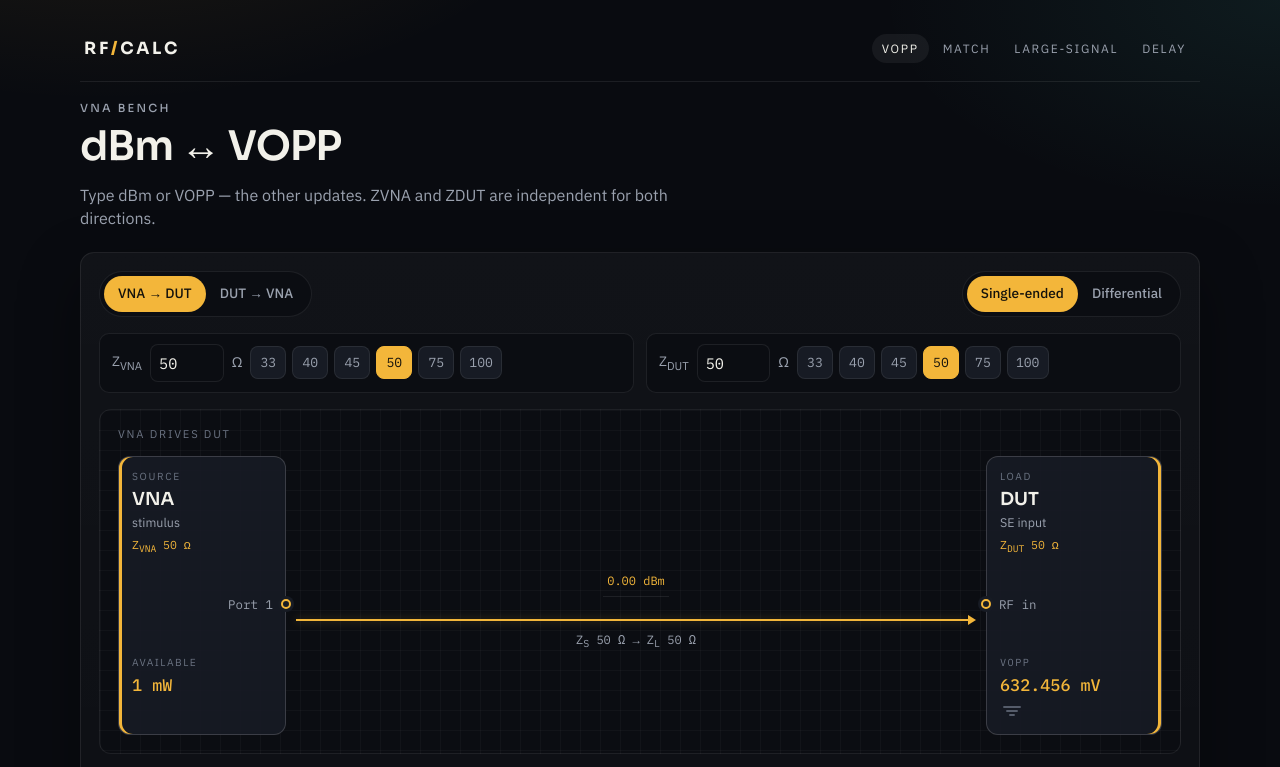
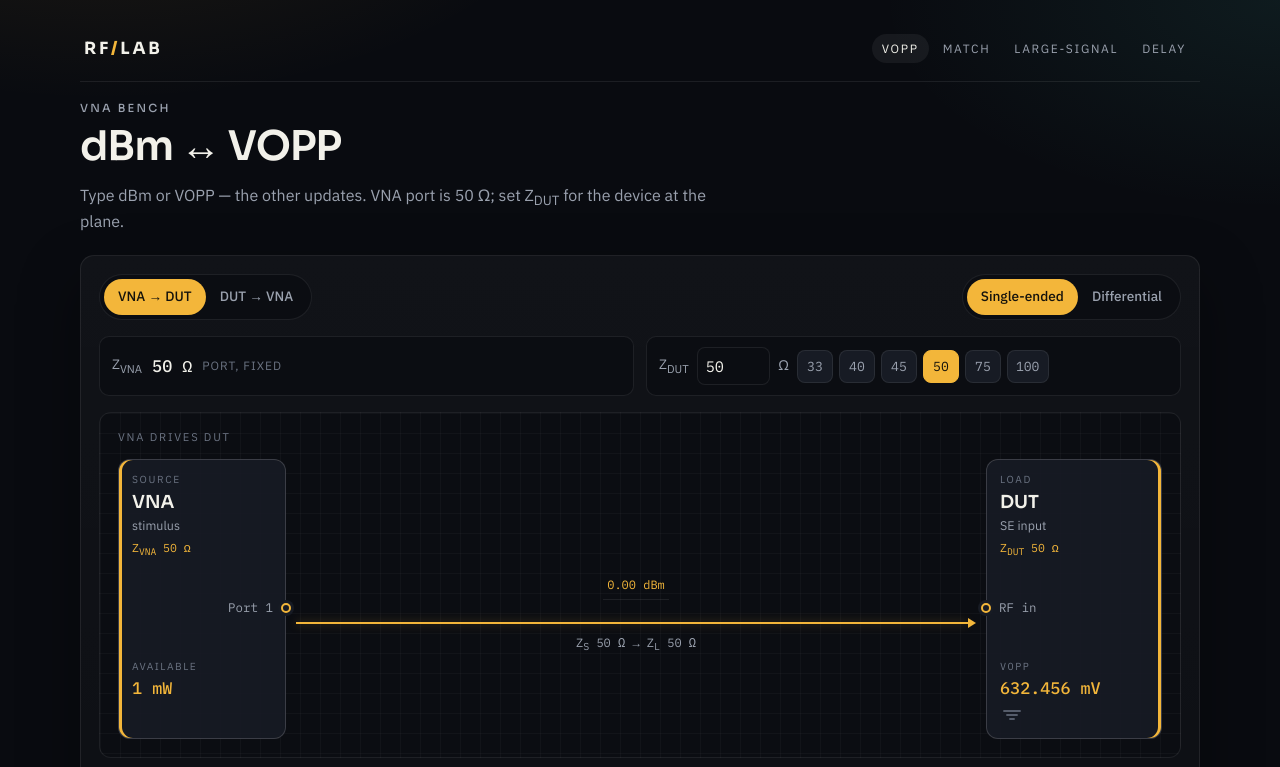
Before and after one commit to reedos/rf_lab_reference, a website: page index.html in a window 1280 px wide. Shown: the top 767 px of the page. Drawn offline with Linux system fonts and the light colour scheme.

Commit message:
Fix VNA port at 50 ohms and rebrand as rf_lab.

```diff
--- a/css/app.css
+++ b/css/app.css
@@ -240,6 +240,28 @@ h1 {
   border: 1px solid var(--line);
   border-radius: 10px;
   padding: 10px 12px;
+}
+
+.z-fixed {
+  gap: 10px;
+}
+
+.z-fixed-label {
+  color: var(--muted);
+  font-size: 0.85rem;
+}
+
+.z-fixed strong {
+  font-family: var(--font-mono);
+  font-size: 1.05rem;
+  font-weight: 500;
+}
+
+.z-fixed-note {
+  color: var(--dim);
+  font-size: 0.75rem;
+  letter-spacing: 0.08em;
+  text-transform: uppercase;
 }
 
 .node-z {
--- a/index.html
+++ b/index.html
@@ -5,7 +5,7 @@
   <meta name="viewport" content="width=device-width, initial-scale=1, viewport-fit=cover">
   <meta name="theme-color" content="#090b10">
   <meta name="description" content="RF bench calculator: convert VNA source power in dBm to VOPP (peak-to-peak voltage) for single-ended and differential drive.">
-  <title>VOPP · RF Calc</title>
+  <title>VOPP · rf_lab</title>
   <link rel="icon" href="favicon.svg" type="image/svg+xml">
   <link rel="manifest" href="site.webmanifest">
   <link rel="preconnect" href="https://fonts.googleapis.com">
@@ -19,7 +19,7 @@
 
   <div class="shell">
     <header class="top">
-      <a class="wordmark" href="./">RF<span>/</span>CALC</a>
+      <a class="wordmark" href="./">RF<span>/</span>LAB</a>
       <nav aria-label="Calculators">
         <a class="is-active" href="./">VOPP</a>
         <a href="match.html">Match</a>
@@ -31,7 +31,7 @@
     <section class="lede">
       <p class="kicker">VNA bench</p>
       <h1>dBm ↔ VOPP</h1>
-      <p>Type dBm or VOPP — the other updates. ZVNA and ZDUT are independent for both directions.</p>
+      <p>Type dBm or VOPP — the other updates. VNA port is 50 Ω; set Z<sub>DUT</sub> for the device at the plane.</p>
     </section>
 
     <section class="board" id="calc">
@@ -47,20 +47,10 @@
       </div>
 
       <div class="z-pair">
-        <div class="z-block">
-          <label class="z-field">
-            <span>Z<sub>VNA</sub></span>
-            <input id="zvna" type="text" inputmode="decimal" autocomplete="off" spellcheck="false" value="50" aria-label="VNA port impedance">
-            <span>Ω</span>
-          </label>
-          <div class="chips" data-target="zvna" role="group" aria-label="VNA impedance presets">
-            <button type="button" class="chip" data-z="33">33</button>
-            <button type="button" class="chip" data-z="40">40</button>
-            <button type="button" class="chip" data-z="45">45</button>
-            <button type="button" class="chip is-active" data-z="50">50</button>
-            <button type="button" class="chip" data-z="75">75</button>
-            <button type="button" class="chip" data-z="100">100</button>
-          </div>
+        <div class="z-block z-fixed">
+          <span class="z-fixed-label">Z<sub>VNA</sub></span>
+          <strong>50 Ω</strong>
+          <span class="z-fixed-note">port, fixed</span>
         </div>
         <div class="z-block">
           <label class="z-field">
@@ -241,7 +231,7 @@
       <section class="panel">
         <h2>Assumptions</h2>
         <ul>
-          <li><strong>Z<sub>VNA</sub></strong> is the analyzer port impedance. <strong>Z<sub>DUT</sub></strong> is the DUT impedance at that plane (per side if differential).</li>
+          <li><strong>Z<sub>VNA</sub></strong> is fixed at 50 Ω (analyzer port). <strong>Z<sub>DUT</sub></strong> is the DUT impedance at that plane (per side if differential).</li>
           <li><strong>VNA → DUT:</strong> dBm is <em>available</em> source power. VOPP is the loaded voltage at the DUT. Type VOPP to get the VNA source setting.</li>
           <li><strong>DUT → VNA:</strong> dBm is <em>delivered</em> receiver power. VOPP is the voltage at the VNA port (same node as the DUT output if connected directly). Type VOPP to get the receiver reading.</li>
           <li>Real impedances. V<sub>load</sub> = 2√(P<sub>avs</sub> Z<sub>S</sub>) · Z<sub>L</sub> / (Z<sub>S</sub> + Z<sub>L</sub>).</li>
@@ -285,6 +275,6 @@
 
   <div class="toast" id="toast" role="status"></div>
   <script src="js/rf.js?v=3"></script>
-  <script src="js/app.js?v=4"></script>
+  <script src="js/app.js?v=5"></script>
 </body>
 </html>
--- a/js/app.js
+++ b/js/app.js
@@ -14,7 +14,6 @@
     voppLabel: document.getElementById("vopp-label"),
     fieldVopp: document.getElementById("field-vopp"),
     voppUnit: document.getElementById("vopp-unit"),
-    zvna: document.getElementById("zvna"),
     zdut: document.getElementById("zdut"),
     metrics: document.getElementById("metrics"),
     refBody: document.getElementById("ref-body"),
@@ -146,13 +145,9 @@
     if (drive === "diff" || drive === "se") state.drive = drive;
     const path = q.get("dir");
     if (path === "rx" || path === "src") state.path = path;
-    const zp = RF.parseNumber(q.get("zp"));
+    state.zvna = 50;
     const zd = RF.parseNumber(q.get("zd"));
-    const z = RF.parseNumber(q.get("z"));
-    if (zp > 0) state.zvna = zp;
-    else if (z > 0) state.zvna = z;
     if (zd > 0) state.zdut = zd;
-    else if (z > 0) state.zdut = z;
     const unit = q.get("u");
     if (unit === "V" || unit === "mV") state.unit = unit;
     const src = q.get("from");
@@ -171,7 +166,6 @@
     const q = new URLSearchParams();
     q.set("m", state.drive);
     q.set("dir", state.path);
-    q.set("zp", String(state.zvna));
     q.set("zd", String(state.zdut));
     q.set("from", state.source);
     q.set("u", state.unit);
@@ -194,9 +188,9 @@
   }
 
   function compute() {
-    state.zvna = readZ(els.zvna);
+    state.zvna = 50;
     state.zdut = readZ(els.zdut);
-    if (!(state.zvna > 0) || !(state.zdut > 0)) {
+    if (!(state.zdut > 0)) {
       state.result = null;
       render(false);
       return;
@@ -278,19 +272,12 @@
     if (els.voppHint) els.voppHint.textContent = copy.voppHint;
 
     els.voppUnit.value = state.unit;
-    if (document.activeElement !== els.zvna && Number.isFinite(state.zvna)) {
-      els.zvna.value = String(state.zvna);
-    }
     if (document.activeElement !== els.zdut && Number.isFinite(state.zdut)) {
       els.zdut.value = String(state.zdut);
     }
 
-    document.querySelectorAll(".chips").forEach(function (group) {
-      const target = group.getAttribute("data-target");
-      const value = target === "zdut" ? state.zdut : state.zvna;
-      group.querySelectorAll(".chip").forEach(function (chip) {
-        chip.classList.toggle("is-active", Number(chip.getAttribute("data-z")) === value);
-      });
+    document.querySelectorAll(".chips[data-target='zdut'] .chip").forEach(function (chip) {
+      chip.classList.toggle("is-active", Number(chip.getAttribute("data-z")) === state.zdut);
     });
 
     const zpTxt = zLabel("Z<sub>VNA</sub>", state.zvna);
@@ -480,19 +467,15 @@
     compute();
   });
 
-  els.zvna.addEventListener("input", compute);
   els.zdut.addEventListener("input", compute);
-  els.zvna.addEventListener("focus", function (event) { event.target.select(); });
   els.zdut.addEventListener("focus", function (event) { event.target.select(); });
 
   els.calc.addEventListener("click", function (event) {
     const chip = event.target.closest(".chip[data-z]");
     if (!chip) return;
     const group = chip.parentElement;
-    const target = group && group.getAttribute("data-target");
-    const input = target === "zdut" ? els.zdut : target === "zvna" ? els.zvna : null;
-    if (!input) return;
-    input.value = chip.getAttribute("data-z");
+    if (!group || group.getAttribute("data-target") !== "zdut") return;
+    els.zdut.value = chip.getAttribute("data-z");
     compute();
   });
 
@@ -511,7 +494,6 @@
   });
 
   readQuery();
-  els.zvna.value = String(state.zvna);
   els.zdut.value = String(state.zdut);
   els.voppUnit.value = state.unit;
   if (state.source === "dbm") {
--- a/package.json
+++ b/package.json
@@ -1,7 +1,7 @@
 {
-  "name": "rf-calculator",
+  "name": "rf_lab",
   "private": true,
-  "description": "Static RF bench calculators: dBm ↔ VOPP for single-ended and differential VNA drive.",
+  "description": "Quick RF lab reference: dBm ↔ VOPP, match, large-signal, delay.",
   "scripts": {
     "test": "node tests/rf.test.js"
   }
```
Also changed, not shown: 404.html (+2 -2 lines), delay.html (+2 -2 lines), large-signal.html (+2 -2 lines), match.html (+2 -2 lines), README.md, site.webmanifest.
